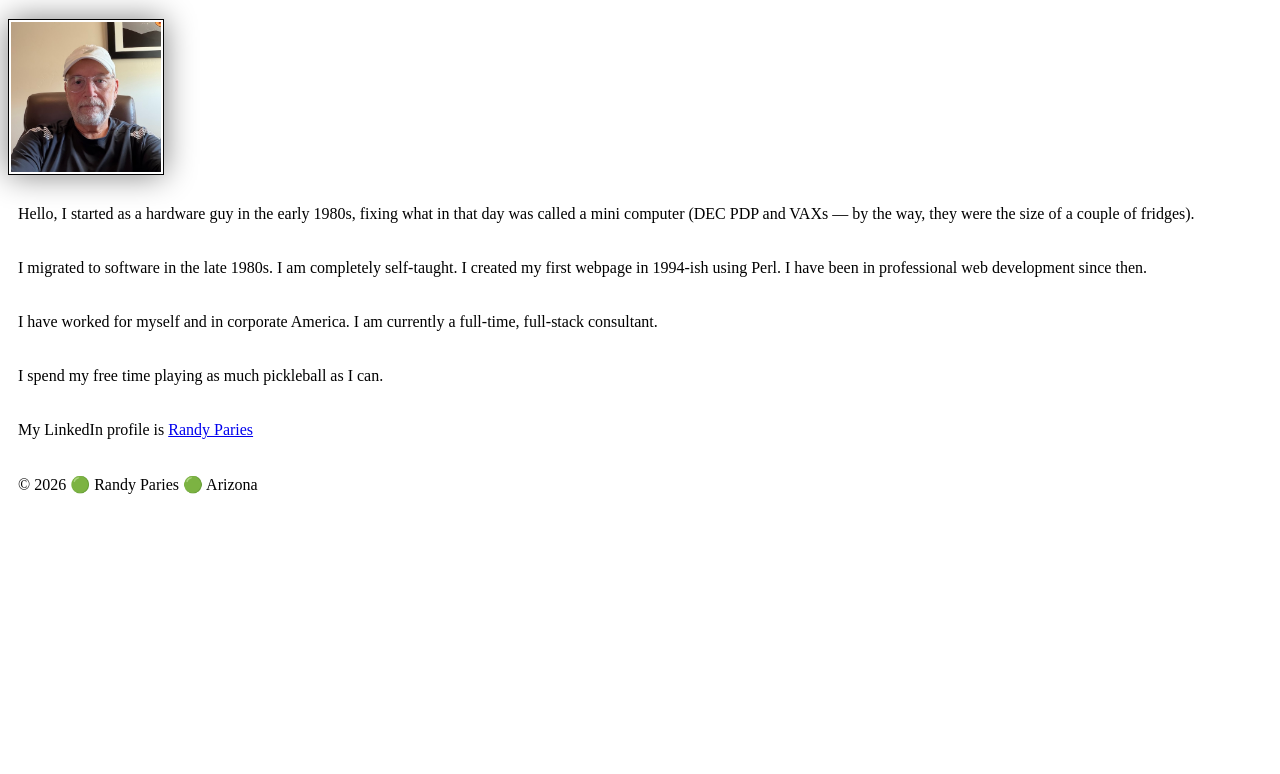
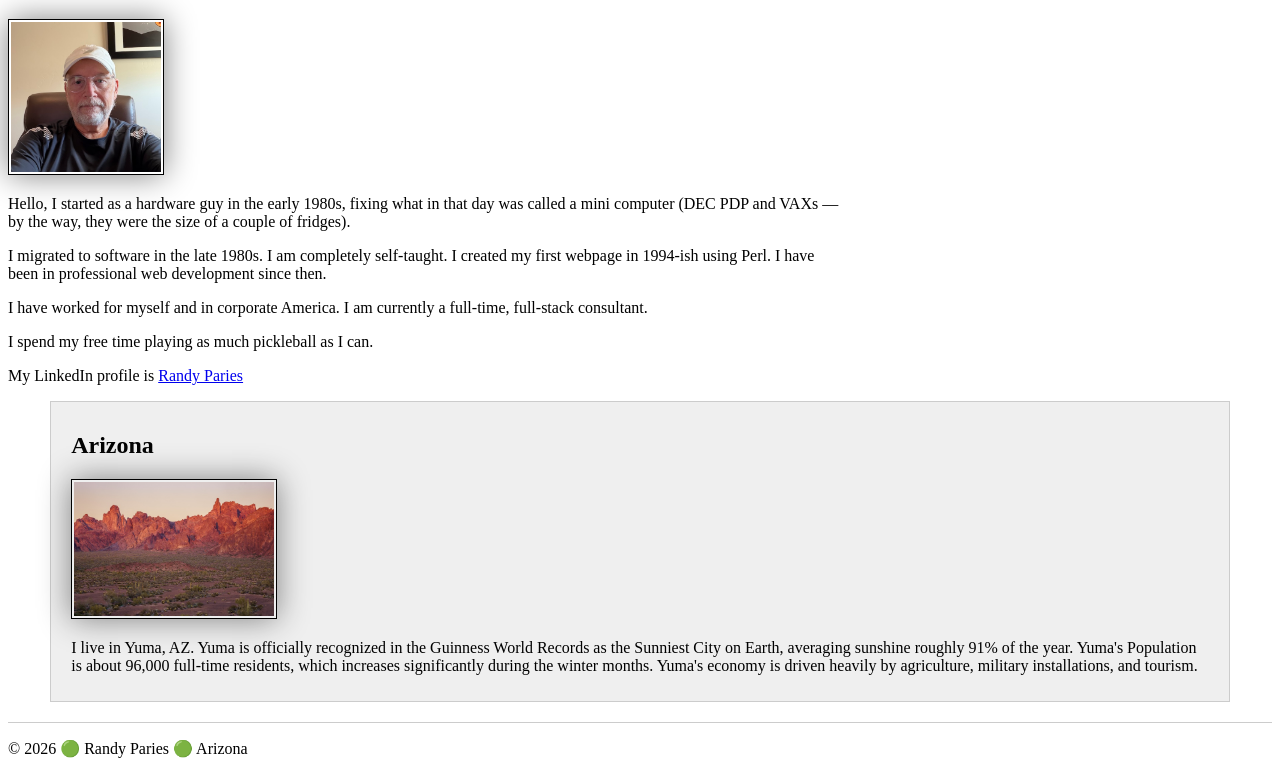
Before and after one commit to paries/wdd130, a plain HTML site: page index.html in a window 1280 px wide. Shown: the part 205-979 px from the top of the page. Before the commit the page ends 800 px from the top, so only its background shows below. Drawn offline with Linux system fonts and the light colour scheme.

Commit message:
W02 Assignment: Home Page Enhancement

```diff
--- a/index.html
+++ b/index.html
@@ -5,6 +5,8 @@
     <meta charset="UTF-8">
     <meta name="viewport" content="width=device-width, initial-scale=1.0">
     <title>Randy Paries | WDD 130</title>
+    <meta name="description" content="The GitHub home page for Randy Paries. This is a landing page for all the projects I am working on.">
+    <meta name="author" content="Randy Paries">
     <link rel="stylesheet" href="styles/styles.css"
 </head>
 
@@ -42,6 +44,13 @@
                 Paries</a>
         </p>
     </main>
+    <aside>
+        <h2>Arizona</h2>
+        <img src="images/yumadesert.jpg" alt="Yuma Arizona Desert Scene">
+        <p>I live in Yuma, AZ. Yuma is officially recognized in the Guinness World Records as the Sunniest City on Earth, averaging sunshine roughly 91% of the year.
+            Yuma's Population is about 96,000 full-time residents, which increases significantly during the winter months.
+            Yuma's economy is driven heavily by agriculture, military installations, and tourism.</p>
+    </aside>
     <footer>
         <p>&copy; 2026 &#x1F7E2; Randy Paries &#x1F7E2; Arizona</p>
     </footer>
--- a/styles/styles.css
+++ b/styles/styles.css
@@ -2,14 +2,17 @@ nav {
     background-color: darkblue;
     padding: 10px;
 }
-nav a{
+
+nav a {
     color: white;
     display: block;
     padding: 20px;
 }
+
 h1 {
     color: darkblue;
 }
+
 img {
     width: 150px;
     height: auto;
@@ -17,6 +20,35 @@ img {
     padding: 2px;
     box-shadow: 0 0 30px gray;
 }
+
 p {
-    padding: 10px;
+    padding: 0;
 }
+
+main {
+    max-width: 840px;
+}
+
+main img {
+    width: 150px;
+    height: auto;
+}
+
+aside {
+    width:90%;
+    margin:auto;
+    border: 1px solid #ccc;
+    padding: 10px 20px;
+    background-color: #efefef;
+    color:black
+}
+
+aside img {
+    width: 200px;
+    height: auto;
+}
+
+footer {
+    margin-top: 20px;
+    border-top: 1px solid #ccc;
+}
```
Also changed, not shown: images/yumadesert.jpg (added).
